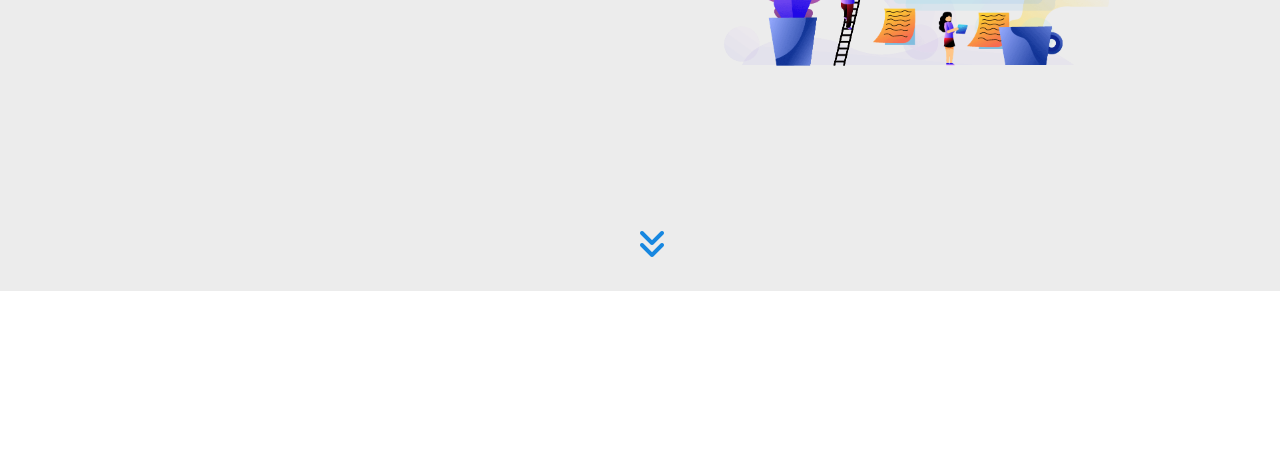
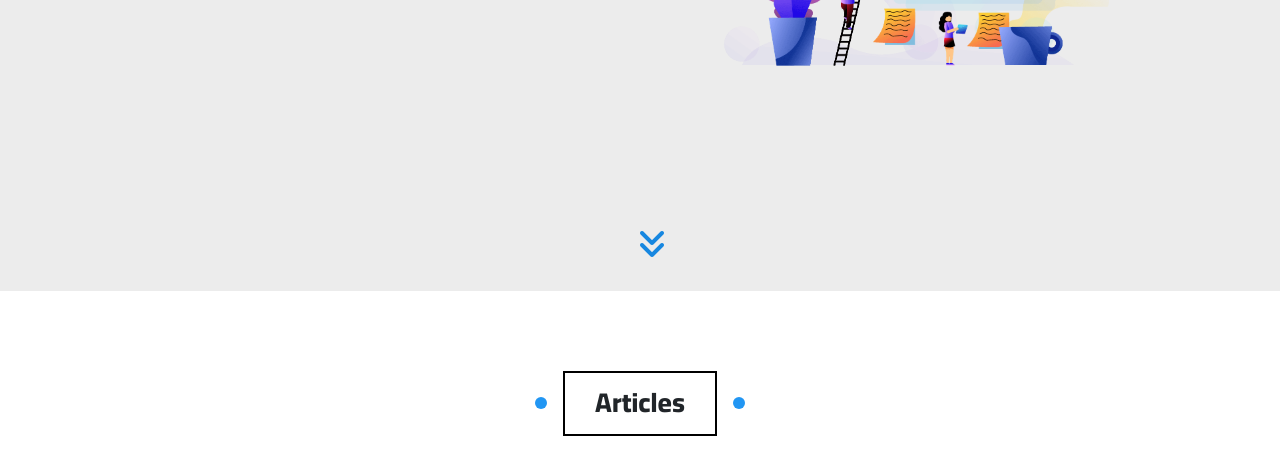
Before and after one commit to taham8875/-html-css-template-3, a plain HTML site: page index.html in a window 1280 px wide. Shown: the part 509-984 px from the top of the page. Before the commit the page ends 800 px from the top, so only its background shows below. Drawn offline with Linux system fonts and the light colour scheme.

Commit message:
main-heading

```diff
--- a/css/master.css
+++ b/css/master.css
@@ -24,6 +24,80 @@ body {
 a {
   text-decoration: none;
   color: inherit;
+}
+
+.main-heading {
+  width: -moz-fit-content;
+  width: fit-content;
+  font-weight: 800;
+  font-size: 1.7rem;
+  margin: 80px auto 40px;
+  border: 2px solid black;
+  padding: 10px 30px;
+  position: relative;
+  -webkit-transition: all 0.3s linear;
+  -moz-transition: all 0.3s linear;
+  -o-transition: all 0.3s linear;
+  transition: all 0.3 linear;
+}
+
+.main-heading::before,
+.main-heading::after {
+  content: "";
+  position: absolute;
+  background-color: var(--main-color);
+  width: 12px;
+  height: 12px;
+  border-radius: 50%;
+  top: 50%;
+  transform: translateY(-50%);
+  z-index: -1;
+}
+
+.main-heading::before {
+  left: -30px;
+}
+
+.main-heading::after {
+  right: -30px;
+}
+
+.main-heading:hover::before {
+  animation: left-move 0.5s linear forwards;
+}
+
+.main-heading:hover::after {
+  animation: right-move 0.5s linear forwards;
+}
+
+.main-heading:hover {
+  color: white;
+  border-color: white;
+  transition-delay: 0.4s;
+}
+
+@keyframes left-move {
+  50% {
+    left: 0;
+  }
+  100% {
+    left: 0;
+    border-radius: 0;
+    width: 75%;
+    height: 100%;
+  }
+}
+
+@keyframes right-move {
+  50% {
+    right: 0;
+  }
+  100% {
+    right: 0;
+    border-radius: 0;
+    width: 75%;
+    height: 100%;
+  }
 }
 
 
--- a/index.html
+++ b/index.html
@@ -85,7 +85,13 @@
     </div>
   </div>
   <!-- end landing -->
-
+  <!-- start articles -->
+  <div class="articles" id="articles">
+    <div class="container">
+      <div class="main-heading">Articles</div>
+    </div>
+  </div>
+  <!-- end articles -->
 
   <script src="js/bootstrap.bundle.min.js"></script>
 </body>
```
